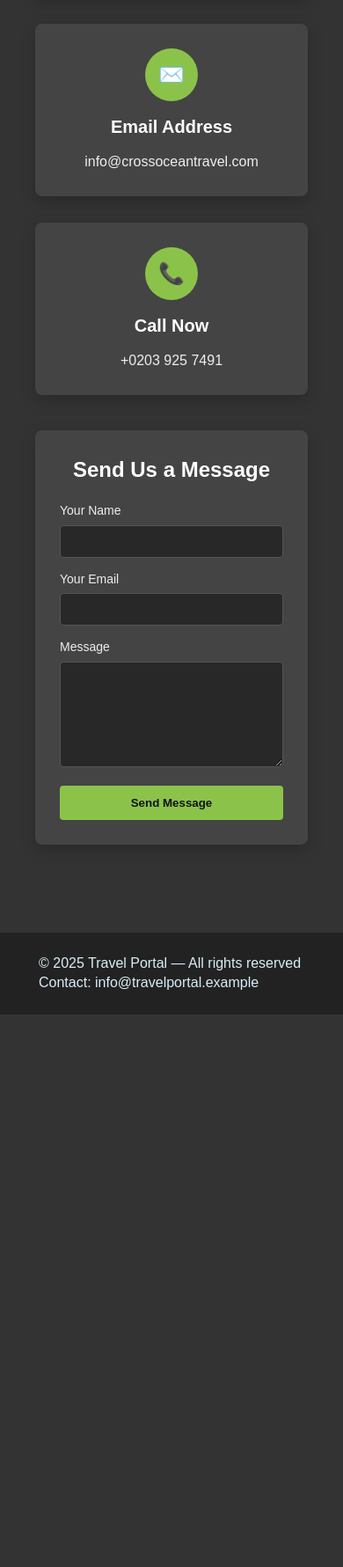
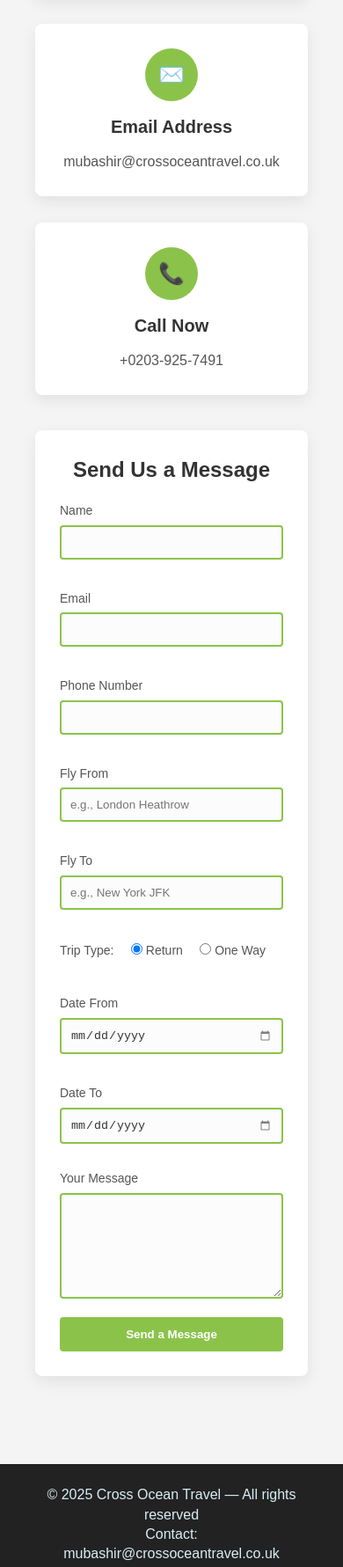
Before and after one commit to mobashirali000-cyber/CrossOceanTravel.com, a plain HTML site: page contact.html in a window 390 px wide. Shown: the part 801-2582 px from the top of the page at 88% size. Before the commit the page ends 1954 px from the top, so only its background shows below. Drawn offline with Linux system fonts and the light colour scheme.

Commit message:
Update contact.html

```diff
--- a/contact.html
+++ b/contact.html
@@ -6,36 +6,164 @@
   <title>Contact Us - Cross Ocean travel</title>
   <meta name="description" content="Contact us page for Cross Ocean travel." />
   <style>
+    /* ----- General Styles ----- */
     *{box-sizing:border-box;margin:0;padding:0}
-    body{font-family:Arial,Helvetica,sans-serif;line-height:1.4;background:#333;color:#eee}
+    body{
+        font-family: Arial, Helvetica, sans-serif;
+        line-height: 1.4;
+        background: #f4f4f4; /* Light background */
+        color: #333; /* Dark text */
+    }
     a{color:inherit;text-decoration:none}
-    .header{position:fixed;top:0;left:0;right:0;z-index:60;background:rgba(51,51,51,0.95);backdrop-filter:blur(4px);border-bottom:1px solid rgba(255,255,255,0.05)}
+
+    /* ----- Header & Navigation ----- */
+    .header{
+        position:fixed;top:0;left:0;right:0;z-index:60;
+        background:rgba(255,255,255,0.95); /* Light background for header */
+        backdrop-filter:blur(4px);
+        border-bottom:1px solid rgba(0,0,0,0.05); /* Light border */
+        color: #333; /* Dark text */
+    }
     .container{max-width:1200px;margin:0 auto;padding:0 20px}
     .nav{display:flex;align-items:center;justify-content:space-between;height:68px}
-    .brand{display:flex;align-items:center;gap:10px;color:#fff}
+    .brand{display:flex;align-items:center;gap:10px;}
     .brand img{height:36px}
     .nav-links{display:flex;gap:22px;align-items:center}
-    .cta{background:#8bc34a;padding:8px 14px;border-radius:4px;color:#121212;font-weight:600}
-    .contact-hero{position:relative;height:300px;display:flex;flex-direction:column;justify-content:flex-end;color:#fff;text-align:left;padding:0 20px 40px;margin-top:68px}
-    .contact-hero::before{content:'';position:absolute;inset:0;background:url('https://images.unsplash.com/photo-1519702213795-3c1a3b836410?ixlib=rb-4.0.3&auto=format&fit=crop&w=1600&q=80') no-repeat center/cover;filter:brightness(0.6);z-index:-1}
+    .cta{
+        background:#8bc34a;
+        padding:8px 14px;
+        border-radius:4px;
+        color:#fff;
+        font-weight:600;
+        transition: background-color 0.3s;
+    }
+    .cta:hover {
+      background-color: #7ab33a;
+    }
+
+    /* ----- Hero Section ----- */
+    .contact-hero{
+        position:relative;height:300px;
+        display:flex;flex-direction:column;justify-content:flex-end;
+        color:#fff;
+        text-align:left;padding:0 20px 40px;margin-top:68px
+    }
+    .contact-hero::before{
+        content:'';position:absolute;inset:0;
+        background:url('https://images.unsplash.com/photo-1519702213795-3c1a3b836410?ixlib=rb-4.0.3&auto=format&fit=crop&w=1600&q=80') no-repeat center/cover;
+        filter:brightness(0.9); /* Lighter filter for a brighter image */
+        z-index:-1
+    }
     .contact-hero h1{font-size:40px;margin-bottom:8px}
+
+    /* ----- Content Sections ----- */
     .section{padding:60px 20px}
     .contact-grid{display:grid;grid-template-columns:repeat(auto-fit,minmax(280px,1fr));gap:30px;text-align:center}
-    .card{background:#444;padding:28px;border-radius:8px;box-shadow:0 6px 18px rgba(0,0,0,0.2);display:flex;flex-direction:column;align-items:center;gap:15px}
-    .card .icon{width:60px;height:60px;background:#8bc34a;border-radius:50%;display:flex;align-items:center;justify-content:center;color:#121212;font-size:24px}
-    .card h4{font-size:20px;font-weight:bold;color:#fff}
-    .contact-form{max-width:600px;margin:40px auto;background:#444;padding:28px;border-radius:8px;box-shadow:0 6px 18px rgba(0,0,0,0.2)}
-    .contact-form h2{text-align:center;margin-bottom:20px;color:#fff}
-    label{display:block;font-size:14px;margin-bottom:6px}
-    input[type=text],input[type=email],textarea{width:100%;padding:10px;border-radius:4px;border:1px solid #555;background:#282828;color:#fff;margin-bottom:15px}
+    .card{
+        background:#fff; /* Light card background */
+        padding:28px;
+        border-radius:8px;
+        box-shadow:0 6px 18px rgba(0,0,0,0.08); /* Lighter shadow */
+        display:flex;flex-direction:column;align-items:center;gap:15px;
+        color: #555;
+    }
+    .card .icon{
+        width:60px;height:60px;
+        background:#8bc34a;
+        border-radius:50%;
+        display:flex;align-items:center;justify-content:center;
+        color:#121212;
+        font-size:24px
+    }
+    .card h4{font-size:20px;font-weight:bold;color:#333}
+
+    /* ----- Contact Form ----- */
+    .contact-form{
+        max-width:600px;
+        margin:40px auto;
+        background:#fff; /* Light form background */
+        padding:28px;
+        border-radius:8px;
+        box-shadow:0 6px 18px rgba(0,0,0,0.08);
+    }
+    .contact-form h2{text-align:center;margin-bottom:20px;color:#333}
+    label{display:block;font-size:14px;margin-bottom:6px; color:#555;}
+    input[type=text],
+    input[type=email],
+    input[type=tel],
+    input[type=date],
+    textarea {
+        width: 100%;
+        padding: 10px;
+        border-radius: 4px;
+        border: 1px solid #ddd; /* Lighter border */
+        background: #fcfcfc; /* Very light input background */
+        color: #333;
+        margin-bottom: 15px;
+        border: 2px solid #8bc34a;
+        outline: none;
+    }
     textarea{resize:vertical;min-height:120px}
-    .btn-submit{background:#8bc34a;border:none;padding:12px 20px;border-radius:4px;font-weight:700;cursor:pointer;color:#121212;width:100%}
-    footer{background:#222;color:#d9eef5;padding:24px}
-    footer .container{display:flex;justify-content:space-between;align-items:center;flex-wrap:wrap}
+    .btn-submit{
+        background:#8bc34a;
+        border:none;
+        padding:12px 20px;
+        border-radius:4px;
+        font-weight:700;
+        cursor:pointer;
+        color:#fff;
+        width:100%;
+        transition: background-color 0.3s;
+    }
+    .btn-submit:hover {
+      background-color: #7ab33a;
+    }
+
+    .form-fields-grid {
+        display: grid;
+        grid-template-columns: 1fr 1fr;
+        gap: 20px;
+        margin-bottom: 15px;
+    }
+    .form-group {
+        margin-bottom: 0;
+    }
+    input[type="date"]::-webkit-calendar-picker-indicator {
+        filter: invert(0.5); /* Calendar icon will be dark */
+    }
+    .radio-group {
+      margin-bottom: 15px;
+    }
+    .radio-group label {
+      display: inline-block;
+      margin-right: 15px;
+      font-weight: normal;
+    }
+
+    /* ----- Footer ----- */
+    footer{
+        background:#222;
+        color:#d9eef5;
+        padding:24px;
+        text-align: center; /* Center align footer content */
+    }
+    footer .container{
+        display:flex;
+        justify-content:space-between;
+        align-items:center;
+        flex-wrap:wrap;
+        text-align: center;
+        width: 100%;
+    }
+
+    /* ----- Responsive Design ----- */
     @media (max-width:600px){
       .nav-links{display:none}
       .brand img{height:28px}
       .contact-hero h1{font-size:28px}
+      .form-fields-grid {
+          grid-template-columns: 1fr;
+      }
     }
   </style>
 </head>
@@ -72,50 +200,97 @@
         <div class="card">
           <div class="icon">✉️</div>
           <h4>Email Address</h4>
-          <p>info@crossoceantravel.com</p>
+          <p>mubashir@crossoceantravel.co.uk</p>
         </div>
         <div class="card">
           <div class="icon">📞</div>
           <h4>Call Now</h4>
-          <p>+0203 925 7491</p>
+          <p>+0203-925-7491</p>
         </div>
       </div>
       <div class="contact-form">
         <h2>Send Us a Message</h2>
-        <form>
-          <label for="name">Your Name</label>
-          <input type="text" id="name" name="name" required>
-          <label for="email">Your Email</label>
-          <input type="email" id="email" name="email" required>
-          <label for="message">Message</label>
-          <textarea id="message" name="message" required></textarea>
-          <button type="submit" class="btn-submit">Send Message</button>
+        <form action="https://formspree.io/f/mwpngozz" method="POST">
+            <div class="form-fields-grid">
+                <div class="form-group">
+                    <label for="name">Name</label>
+                    <input type="text" id="name" name="name" required>
+                </div>
+                <div class="form-group">
+                    <label for="email">Email</label>
+                    <input type="email" id="email" name="email" required>
+                </div>
+                <div class="form-group">
+                    <label for="phone">Phone Number</label>
+                    <input type="tel" id="phone" name="phone">
+                </div>
+                <div class="form-group">
+                    <label for="fly_from">Fly From</label>
+                    <input type="text" id="fly_from" name="fly_from" placeholder="e.g., London Heathrow">
+                </div>
+                <div class="form-group">
+                    <label for="fly_to">Fly To</label>
+                    <input type="text" id="fly_to" name="fly_to" placeholder="e.g., New York JFK">
+                </div>
+
+                <div class="radio-group">
+                    <label>Trip Type:</label>
+                    <label for="return_trip">
+                        <input type="radio" id="return_trip" name="trip_type" value="Return" checked>
+                        Return
+                    </label>
+                    <label for="one_way_trip">
+                        <input type="radio" id="one_way_trip" name="trip_type" value="One Way">
+                        One Way
+                    </label>
+                </div>
+
+                <div class="form-group">
+                    <label for="date_from">Date From</label>
+                    <input type="date" id="date_from" name="date_from">
+                </div>
+                <div class="form-group" id="date_to_group">
+                    <label for="date_to">Date To</label>
+                    <input type="date" id="date_to" name="date_to">
+                </div>
+            </div>
+            <div class="form-group">
+                <label for="message">Your Message</label>
+                <textarea id="message" name="message" required></textarea>
+            </div>
+            <button type="submit" class="btn-submit">Send a Message</button>
         </form>
       </div>
     </div>
   </section>
   <footer>
     <div class="container">
-      <div>© <span id="year"></span> Travel Portal — All rights reserved</div>
-      <div>Contact: <a href="mailto:info@travelportal.example">info@travelportal.example</a></div>
+      <div>© <span id="year"></span> Cross Ocean Travel — All rights reserved</div>
+      <div>Contact: <a href="mailto:mubashir@crossoceantravel.co.uk">mubashir@crossoceantravel.co.uk</a></div>
     </div>
   </footer>
   <script>
     document.getElementById('year').innerText = new Date().getFullYear();
-    document.querySelector('.btn-submit').addEventListener('click', function(e) {
-      e.preventDefault();
-      // Using a custom modal instead of alert()
-      const modal = document.createElement('div');
-      modal.innerHTML = `
-        <div style="position:fixed;top:0;left:0;width:100%;height:100%;background:rgba(0,0,0,0.5);display:flex;justify-content:center;align-items:center;">
-          <div style="background:#444;color:#eee;padding:20px;border-radius:8px;box-shadow:0 4px 12px rgba(0,0,0,0.2);text-align:center;">
-            <p>Thank you for your message! We will get back to you shortly.</p>
-            <button onclick="this.parentElement.parentElement.remove()" style="margin-top:15px;padding:8px 16px;background:#8bc34a;color:#121212;border:none;border-radius:4px;cursor:pointer;">OK</button>
-          </div>
-        </div>
-      `;
-      document.body.appendChild(modal);
+
+    // JavaScript to show/hide the "Date To" field
+    const tripTypeRadios = document.querySelectorAll('input[name="trip_type"]');
+    const dateToGroup = document.getElementById('date_to_group');
+
+    // Add event listener to each radio button
+    tripTypeRadios.forEach(radio => {
+      radio.addEventListener('change', function() {
+        if (this.value === 'One Way') {
+          dateToGroup.style.display = 'none';
+        } else {
+          dateToGroup.style.display = 'block';
+        }
+      });
     });
+
+    // Run on page load to set initial state
+    if (document.getElementById('one_way_trip').checked) {
+      dateToGroup.style.display = 'none';
+    }
   </script>
 </body>
 </html>
```
